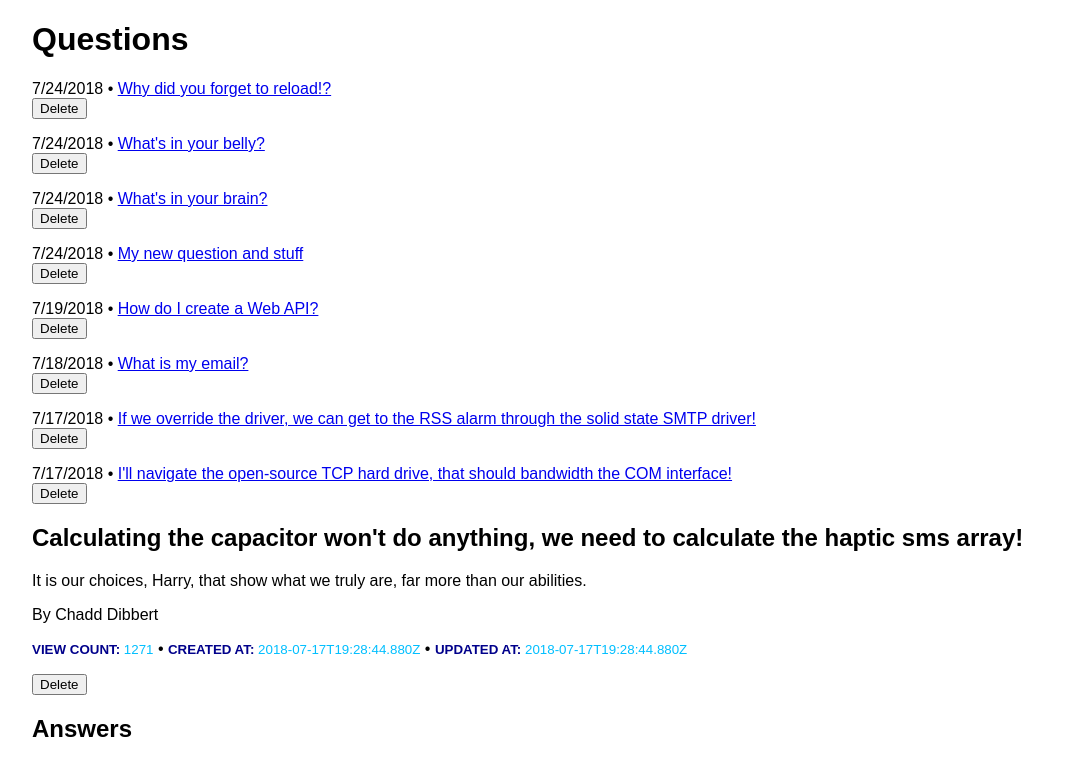
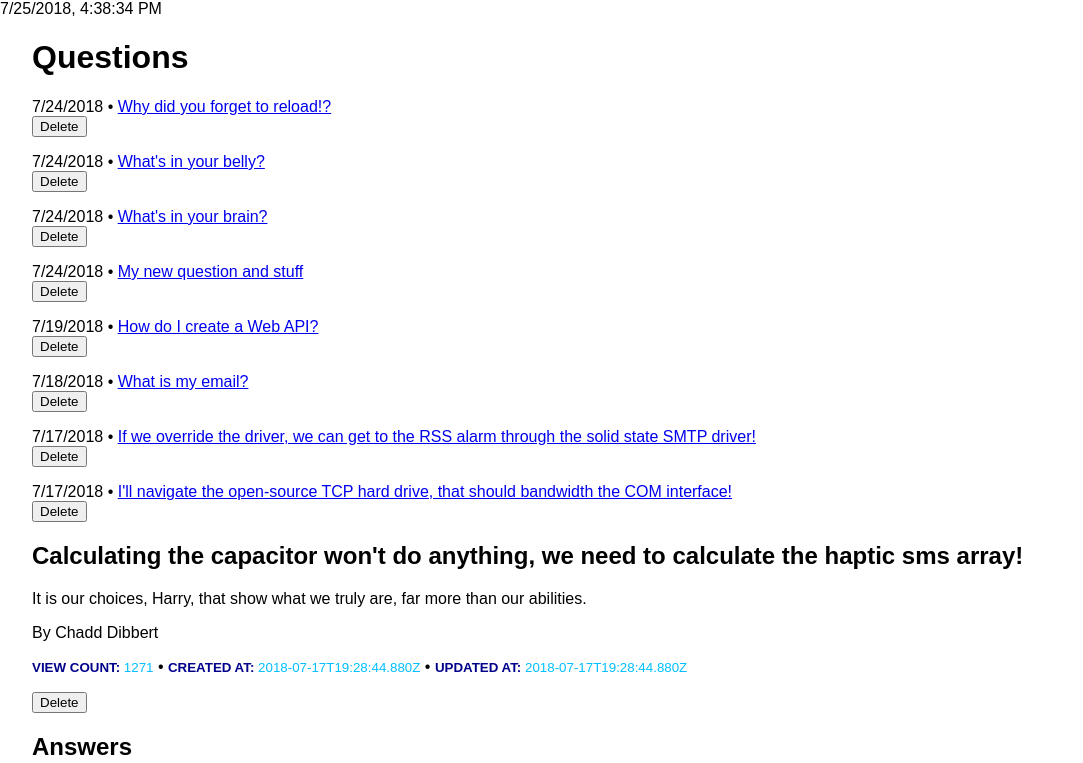
Before and after one commit to CodeCoreYVR/awesome-answers-react-may-2018, a React (Create React App) app: page / in a window 1280 px wide. Shown: the top 763 px of the page, without its empty margins (0-1083 px from the left). Built offline with nearby package versions, Linux system fonts and the light colour scheme.

Commit message:
Add demo for What's the time?

```diff
--- a/src/components/App.jsx
+++ b/src/components/App.jsx
@@ -1,6 +1,7 @@
 import React from "react";
 import QuestionIndexPage from "./QuestionIndexPage";
 import QuestionShowPage from "./QuestionShowPage";
+import CurrentDateTime from "./CurrentDateTime";
 
 import questionIndexData from "../data/question-index";
 import questionShowData from "../data/question-show";
@@ -8,6 +9,7 @@ import questionShowData from "../data/question-show";
 const App = props => {
   return (
     <div>
+      <CurrentDateTime />
       <QuestionIndexPage questions={questionIndexData} />
       <QuestionShowPage question={questionShowData} />
     </div>
--- /dev/null
+++ b/src/components/CurrentDateTime.jsx
@@ -0,0 +1,29 @@
+import React, { Component } from "react";
+
+class CurrentDateTime extends Component {
+  constructor(props) {
+    super(props);
+
+    this.state = {
+      currentDate: new Date()
+    };
+  }
+
+  componentDidMount() {
+    this.intervalId = setInterval(() => {
+      this.setState({ currentDate: new Date() });
+    }, 1000);
+  }
+
+  componentWillUnmount() {
+    clearInterval(this.intervalId);
+  }
+
+  render() {
+    const { currentDate } = this.state;
+
+    return <span>{currentDate.toLocaleString()}</span>;
+  }
+}
+
+export default CurrentDateTime;
```
